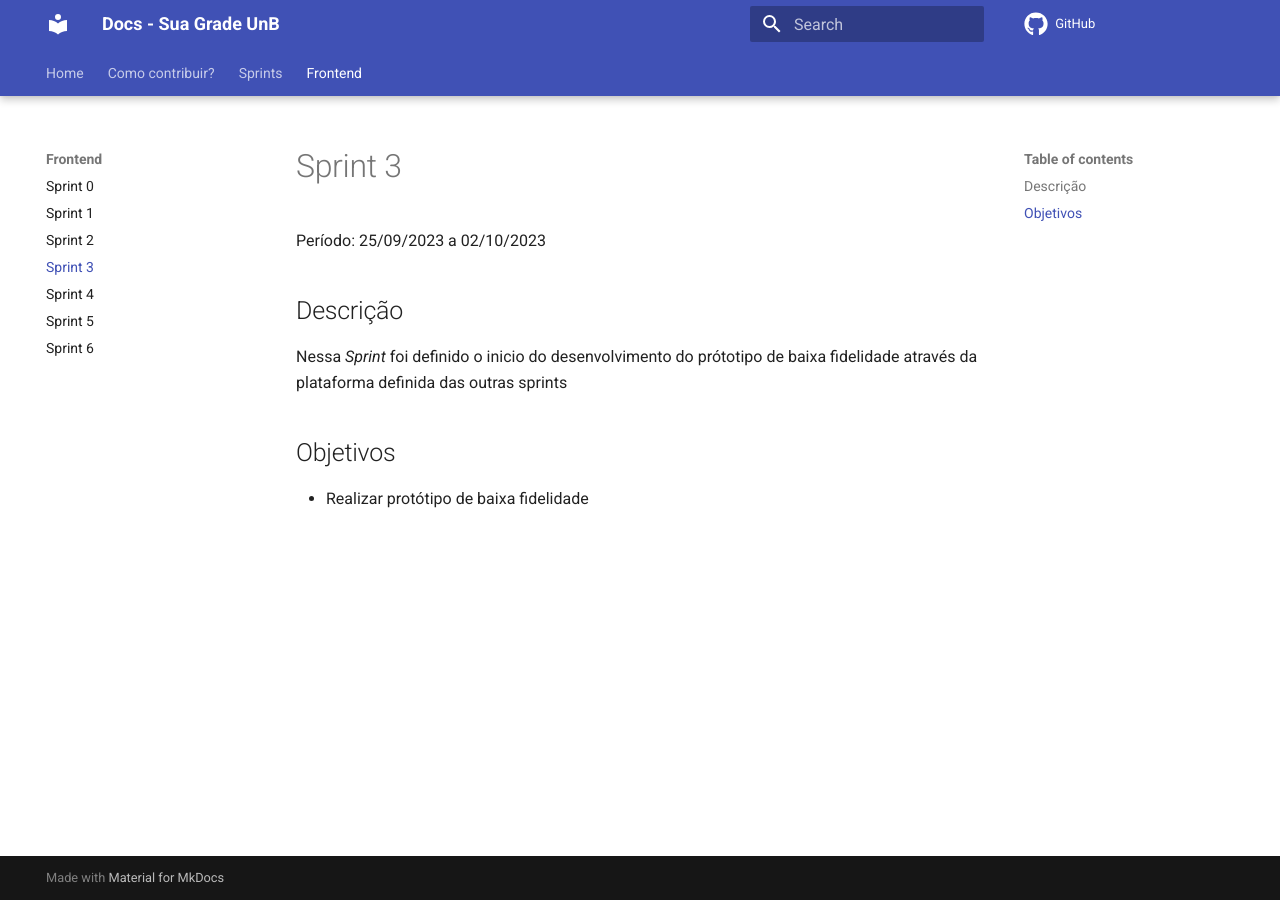
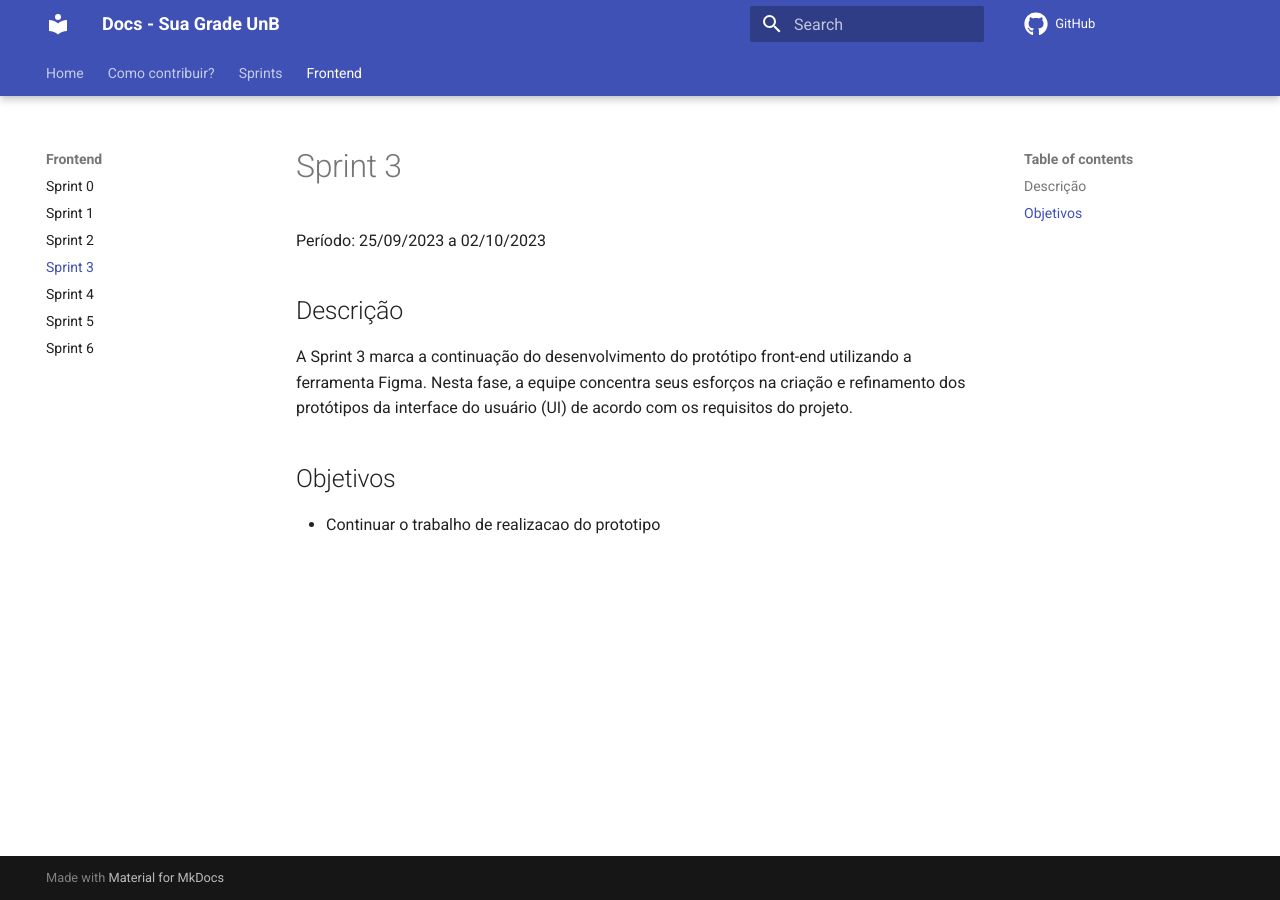
Before and after one commit to unb-mds/2023-2-SuaGradeUnB, an MkDocs documentation site: the page built from docs/frontend/sprint-3.md, in a window 1280 px wide. Built offline with MkDocs 1.6.1 and Material for MkDocs 9.7.7, drawn with Linux system fonts in a browser that asks for light colours; comment, search, counter and statistics services are not loaded.

Commit message:
Documentacao sprint 3

```diff
--- a/docs/frontend/sprint-3.md
+++ b/docs/frontend/sprint-3.md
@@ -4,8 +4,8 @@ Período: 25/09/2023 a 02/10/2023
 
 ## Descrição
 
-Nessa _Sprint_ foi definido o inicio do desenvolvimento do prótotipo de baixa fidelidade através da plataforma definida das outras sprints
+A Sprint 3 marca a continuação do desenvolvimento do protótipo front-end utilizando a ferramenta Figma. Nesta fase, a equipe concentra seus esforços na criação e refinamento dos protótipos da interface do usuário (UI) de acordo com os requisitos do projeto.
 
 ## Objetivos
 
-- Realizar protótipo de baixa fidelidade
+- Continuar o trabalho de realizacao do prototipo
```
